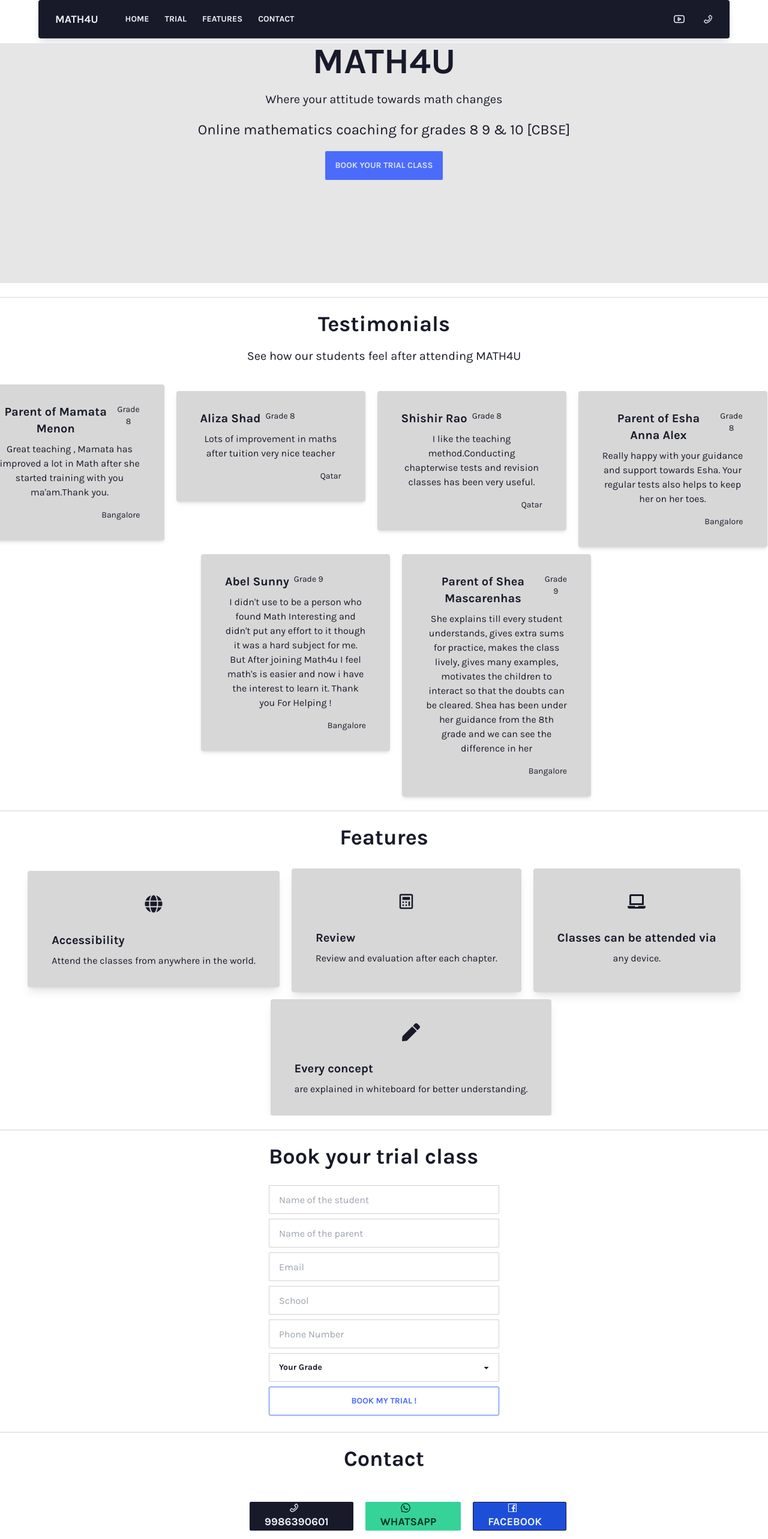
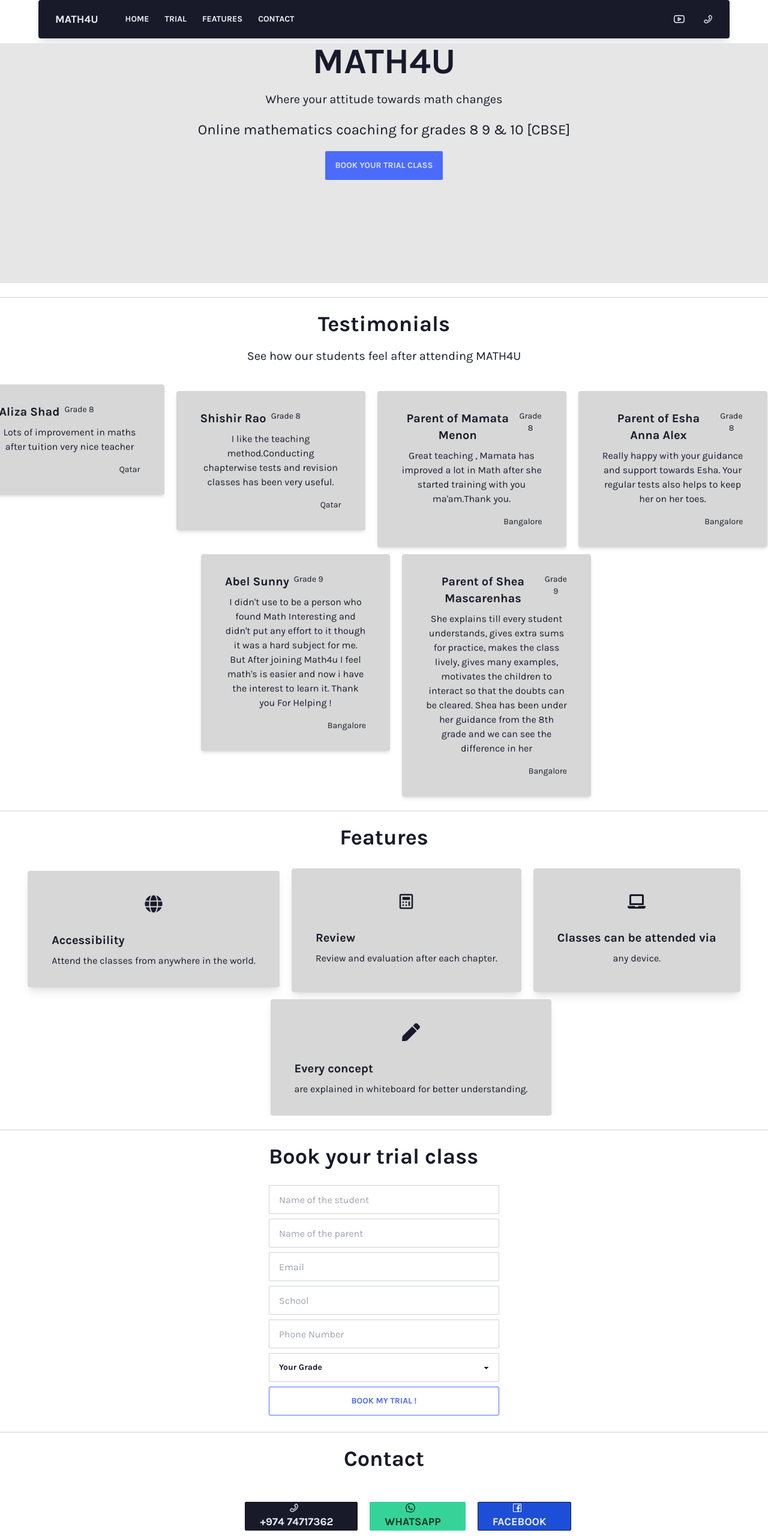
Before and after one commit to math4u/math4u.github.io, a React (Vite) app: page / in a window 1280 px wide. Shown: the top 2566 px of the page at 60% size. Built offline with nearby package versions, Linux system fonts and the light colour scheme.

Commit message:
Edit phone and feedback order

```diff
--- a/src/components/sections/Contact.tsx
+++ b/src/components/sections/Contact.tsx
@@ -11,14 +11,14 @@ const Contact = () => {
       <h1 className='mb-5 text-4xl font-bold text-center'>Contact</h1>
       <div className='flex flex-col sm:flex-row xs:ml-16 space-x-5 '>
         <a
-          href='tel:9986390601'
+          href='tel:74717362'
           className='btn max-w-fit flex flex-col space-x-2 pr-10 -pr-5 xs:text-md md:text-lg xs:mt-4 md:mt-0 xs:ml-4'
         >
           <AiOutlinePhone className='inline' />
-          <span>9986390601</span>
+          <span>+974 74717362</span>
         </a>
         <a
-          href='https://wa.me/919986390601'
+          href='https://wa.me/97474717362'
           className='btn max-w-fit flex flex-col space-x-2 pr-10 -pr-5 btn-success xs:text-md md:text-lg xs:mt-4 md:mt-0'
         >
           <AiOutlineWhatsApp className='inline' />
--- a/src/components/sections/Feedbacks.tsx
+++ b/src/components/sections/Feedbacks.tsx
@@ -3,12 +3,7 @@ import { Feedback } from '../..';
 import FeedbackCard from '../FeedbackCard';
 const Feedbacks = () => {
   const feedbacks: Feedback[] = [
-    {
-      name: 'Parent of Mamata Menon',
-      text: "Great teaching , Mamata has improved a lot in Math after she started training with you ma'am.Thank you.",
-      grade: 8,
-      location: 'Bangalore',
-    },
+
     {
       name: 'Aliza Shad',
       text: 'Lots of improvement in maths after tuition  very nice teacher',
@@ -20,6 +15,12 @@ const Feedbacks = () => {
       text: 'I like the teaching method.Conducting chapterwise tests and revision classes has been very useful.',
       grade: 8,
       location: 'Qatar',
+    },
+    {
+      name: 'Parent of Mamata Menon',
+      text: "Great teaching , Mamata has improved a lot in Math after she started training with you ma'am.Thank you.",
+      grade: 8,
+      location: 'Bangalore',
     },
 
     {
```
